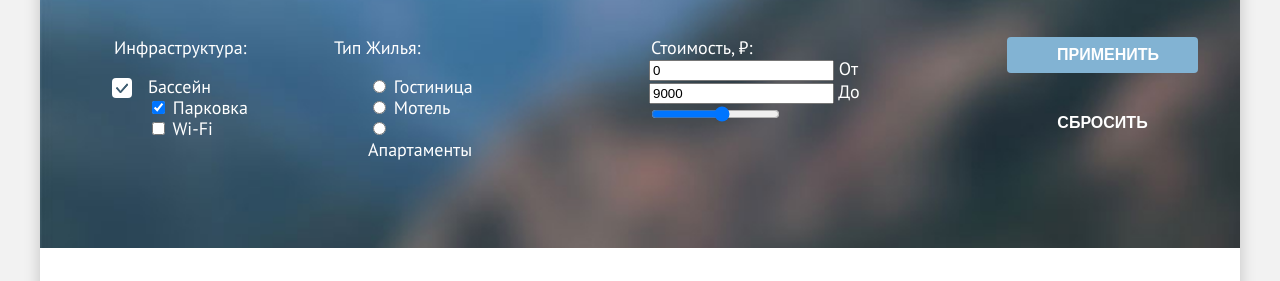
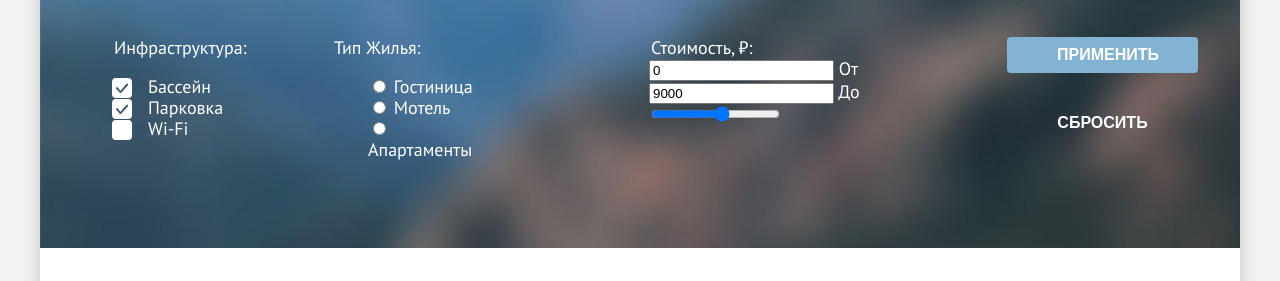
Before and after one commit to htmlacademy-htmlcss/2114165-sedona-35, a plain HTML site: page catalog.html in a window 1280 px wide. Shown: the part 222-503 px from the top of the page. Drawn offline with Linux system fonts and the light colour scheme.

Commit message:
Стилизует остальные чекбоксы в форме Гостиницы Седоны.

```diff
--- a/catalog.html
+++ b/catalog.html
@@ -96,13 +96,15 @@
               </li>
               <li class="catalog-filter-item">
                 <label class="control">
-                  <input class="control-input" type="checkbox" name="Парковка" checked>
+                  <input class="visually-hidden control-input" type="checkbox" name="Парковка" checked>
+                  <span class="control-mark"></span>
                   Парковка
                 </label>
               </li>
               <li class="catalog-filter-item">
                 <label class="control">
-                  <input class="control-input" type="checkbox" name="Wi-Fi">
+                  <input class="visually-hidden control-input" type="checkbox" name="Wi-Fi">
+                  <span class="control-mark"></span>
                   Wi-Fi
                 </label>
               </li>
```
